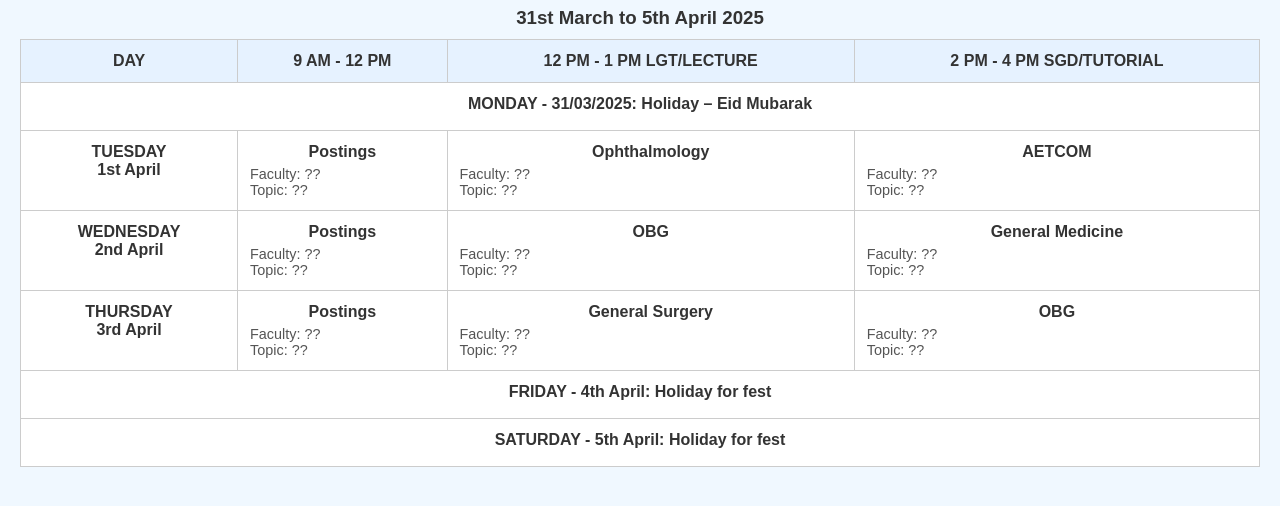
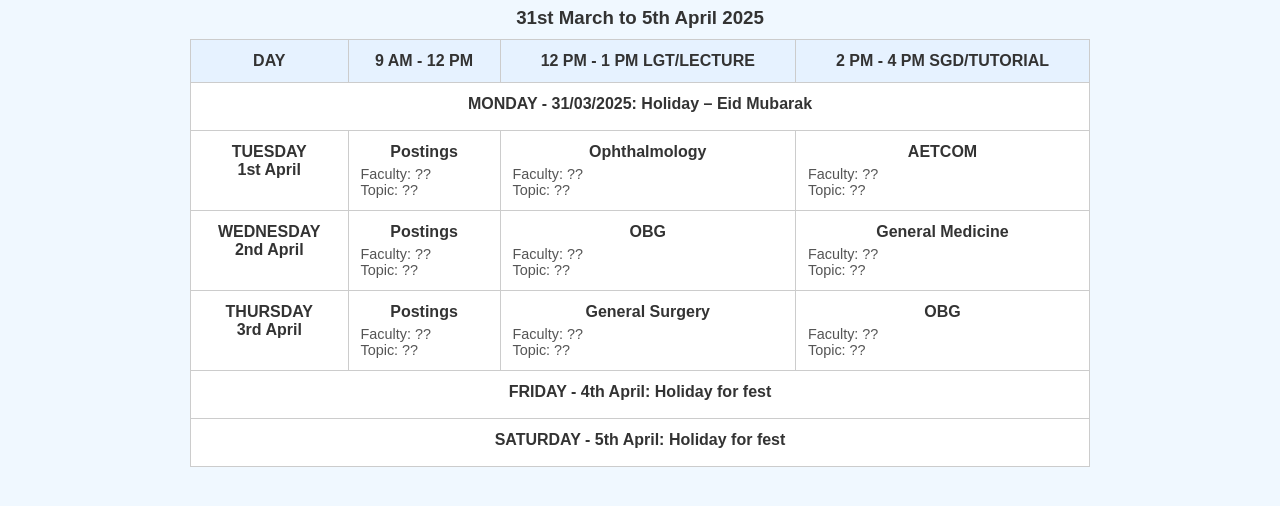
Before and after one commit to pandeypiyush02/Nirvana, a plain HTML site: page index.html in a window 1280 px wide. Shown: the part 174-680 px from the top of the page. Drawn offline with Linux system fonts and the light colour scheme.

Commit message:
Update index.html

```diff
--- a/index.html
+++ b/index.html
@@ -32,6 +32,38 @@
       text-align: center;
       font-weight: bold;
     }
+        /* ====== Timetable Table ====== */
+    .timetable-container {
+      max-width: 900px;
+      margin: 0 auto 30px auto;
+    }
+
+    table {
+      width: 100%;
+      border-collapse: collapse;
+      margin-bottom: 20px;
+      background-color: #fff;
+    }
+    th, td {
+      border: 1px solid #ccc;
+      text-align: center;
+      padding: 12px;
+      vertical-align: top;
+    }
+    th {
+      background-color: #e6f2ff; /* Slightly tinted header background */
+    }
+    td strong {
+      display: block;
+      margin-bottom: 5px;
+    }
+    .details {
+      font-size: 0.9em;
+      color: #555;
+      text-align: left;
+      margin-top: 5px;
+    }
+
     /* Toggle Button */
     .toggle-button {
       display: block;
```
